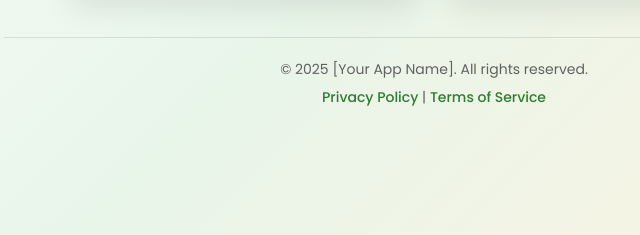
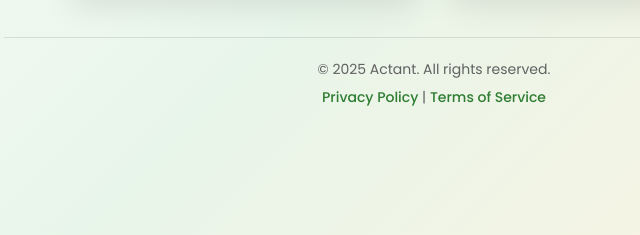
Before and after one commit to Fettah010/Actant-website, a plain HTML site: page index.html in a window 1280 px wide. Shown: the part 516-751 px from the top of the page, 206-846 px from the left. Drawn offline with Linux system fonts and the light colour scheme.

Commit message:
Update index.html

```diff
--- a/index.html
+++ b/index.html
@@ -41,7 +41,7 @@
         </main>
 
         <footer>
-            <p>&copy; 2025 [Your App Name]. All rights reserved.</p>
+            <p>&copy; 2025 Actant. All rights reserved.</p>
             <p>
                 <a href="#privacy">Privacy Policy</a> | <a href="#terms">Terms of Service</a>
             </p>
```
